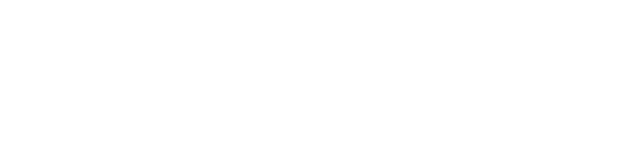
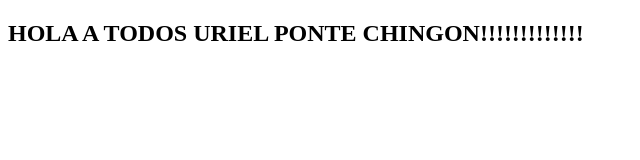
Before and after one commit to angeloLuna/gitfca, a plain HTML site: page index.html in a window 1280 px wide. Shown: the whole page, without its empty margins (0-640 px from the left). Drawn offline with Linux system fonts and the light colour scheme.

Commit message:
agrege section con un h1

```diff
--- a/index.html
+++ b/index.html
@@ -5,5 +5,9 @@
 </head>
 <body>
 
+  <section class="hola">
+  	<h1>HOLA A TODOS URIEL PONTE CHINGON!!!!!!!!!!!!!</h1>
+  </section>
+
 </body>
 </html>
```
